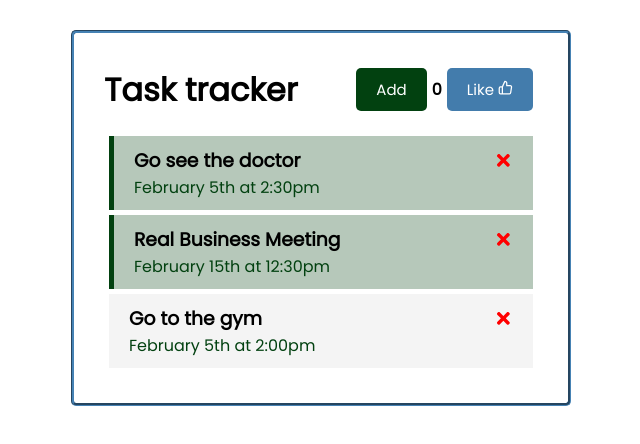
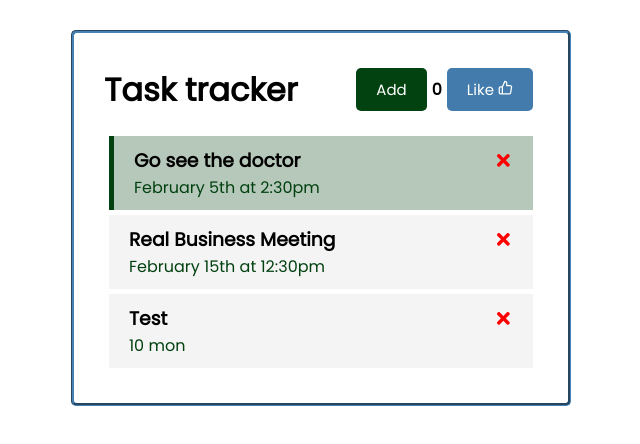
Before and after one commit to Beki-D/react-task-tracker, a React (Create React App) app: page / in a window 1280 px wide. Shown: the top 444 px of the page, without its empty margins (319-959 px from the left). Built offline with nearby package versions, Linux system fonts and the light colour scheme; data requests are answered from the project's data file.

Commit message:
Added the backend with json-server

```diff
--- /dev/null
+++ b/db.json
@@ -0,0 +1,22 @@
+{
+  "tasks": [
+    {
+      "id": 1,
+      "text": "Go see the doctor",
+      "day": "February 5th at 2:30pm",
+      "reminder": true
+    },
+    {
+      "id": 2,
+      "text": "Real Business Meeting",
+      "day": "February 15th at 12:30pm",
+      "reminder": false
+    },
+    {
+      "text": "Test",
+      "day": "10 mon",
+      "reminder": false,
+      "id": 3
+    }
+  ]
+}
--- a/package.json
+++ b/package.json
@@ -6,6 +6,7 @@
     "@testing-library/jest-dom": "^5.16.5",
     "@testing-library/react": "^13.3.0",
     "@testing-library/user-event": "^13.5.0",
+    "json-server": "^0.17.0",
     "react": "^18.2.0",
     "react-dom": "^18.2.0",
     "react-icons": "^4.4.0",
@@ -16,7 +17,8 @@
     "start": "react-scripts start",
     "build": "react-scripts build",
     "test": "react-scripts test",
-    "eject": "react-scripts eject"
+    "eject": "react-scripts eject",
+    "server": "json-server --watch db.json --port 5000"
   },
   "eslintConfig": {
     "extends": [
--- a/src/App.js
+++ b/src/App.js
@@ -1,4 +1,4 @@
-import React from 'react'
+import {React, useEffect} from 'react'
 import Header from "./components/Header"
 import Tasks from "./components/Tasks"
 import AddTask from "./components/AddTask"
@@ -8,40 +8,57 @@ import { useState } from "react"
 const App = () => {
   const [showAddTasks, setShowAddTasks] = useState(false);
   const [likeCount, setLikeCount] = useState(0);
-  const [tasks, setTasks] = useState([
-    {
-        id: 1,
-        text: "Go see the doctor",
-        day: 'February 5th at 2:30pm',
-        reminder: true
-    },
-    {
-        id: 2,
-        text: "Real Business Meeting",
-        day: 'February 15th at 12:30pm',
-        reminder: true
-    },
-    {
-        id: 3,
-        text: "Go to the gym",
-        day: 'February 5th at 2:00pm',
-        reminder: false
+  const [tasks, setTasks] = useState([]);
+
+  useEffect(() => {
+    const getTasks = async () => {
+      const tasksFromServer = await fetchTasks();
+      setTasks(tasksFromServer);
     }
-  ]
-  )
+    getTasks();
+  }, [])
 
+  //Fetch tasks
+  const fetchTasks = async () => {
+    const res = await fetch("http://localhost:5000/tasks");
+    const data = await res.json();
+
+    return data
+  }
+
+  //Fetch single task
+  const fetchTask = async (id) => {
+    const res = await fetch(`http://localhost:5000/tasks/${id}`);
+    const data = await res.json();
+
+    return data
+  }
+
+  //Toggles Show Add Task
   const onAddTasks = () => {setShowAddTasks(!showAddTasks)}
 
+  //Increment the like count state
   const onLiked = () => {
     var newLikeCount = likeCount;
     newLikeCount= newLikeCount + 1;
     setLikeCount(newLikeCount);
   }
 
+  //Adds a task
+  const addTask = async (task) => {
+    const res = await fetch('http://localhost:5000/tasks/', {
+      method: "POST",
+      headers: {
+        'content-type': 'application/json'
+      },
+      body: JSON.stringify(task)
+    })
 
-  const addTask = (task) => {
+    const data = await res.json();
+
+    setTasks([...tasks, data]);
+
     // My first attempt solution: I used sequential ID
-
     // let newTasks = [...tasks];
     // const id = newTasks.length + 1;
     // task = {id, ...task}
@@ -49,21 +66,38 @@ const App = () => {
     // task.id = newTasks.length;
     // setTasks(newTasks);
 
-    // Traversy's better solution
-
-    const id = Math.floor(Math.random() * 100000) + 1
-    const newTask = { id, ...task }
-    console.log(newTask)
-    setTasks([...tasks, newTask]);
+    // // Traversy's better solution
+    // const id = Math.floor(Math.random() * 100000) + 1
+    // const newTask = { id, ...task }
+    // console.log(newTask)
+    // setTasks([...tasks, newTask]);
   }
 
-  const deleteTask = (id) => {
-    setTasks(tasks.filter((task) => task.id !== id))
-    //console.log('Delete', id)
+  //Deletes a task
+  const deleteTask = async (id) => {
+    await fetch(`http://localhost:5000/tasks/${id}`, {method: 'DELETE'});
+
+    setTasks(tasks.filter((task) => task.id !== id));
   }
 
-  const toggleReminder = (id) => {
-    setTasks(tasks.map((task) => task.id === id ? {...task, reminder: !task.reminder} : task
+  //Toggles the reminder checkbox
+  const toggleReminder = async (id) => {
+    const taskToToggle = await fetchTask(id)
+    const updatedTask = {...taskToToggle, reminder: !taskToToggle.reminder }
+
+    const res = await fetch(`http://localhost:5000/tasks/${id}`, {
+      method: "PUT",
+      headers: {
+        'Content-Type': 'application/json',
+      },
+      body: JSON.stringify(updatedTask)
+    })
+    const data = await res.json();
+
+    setTasks(tasks.map((task) =>
+      task.id === id ?
+        {...task, reminder: data.reminder} :
+        task
       )
     )
   }
```
Also changed, not shown: 1 other file (tests, documents, lock files or other folders).
